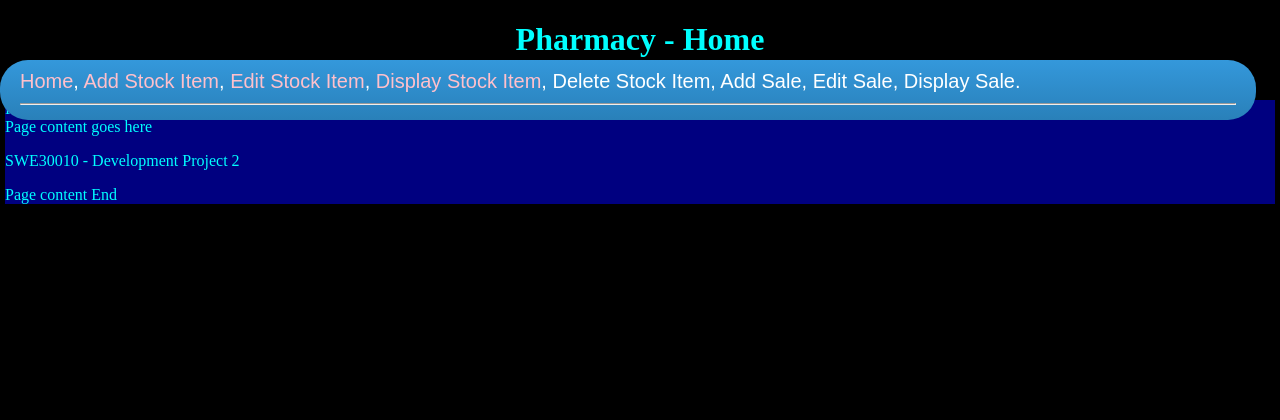
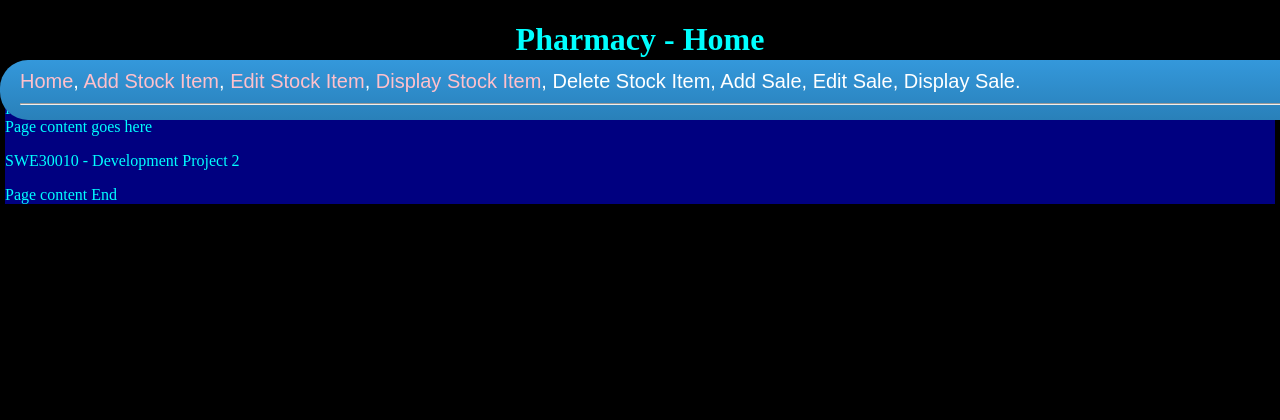
Before and after one commit to edleeenna/swe30010_sreps_webserver, a PHP site: page /index.php in a window 1280 px wide. Shown: the top 420 px of the page. Run offline with PHP 8.4, Linux system fonts and the light colour scheme.

Commit message:
Update common.css

```diff
--- a/css/common.css
+++ b/css/common.css
@@ -44,9 +44,8 @@ nav{
   position: fixed;
   top: 60px;
   left: 0px;
-  width: 95%;
+  width: 100%;
   height: 40px;
-  margin: auto 0px;
 }
 
 nav a:hover{
```
